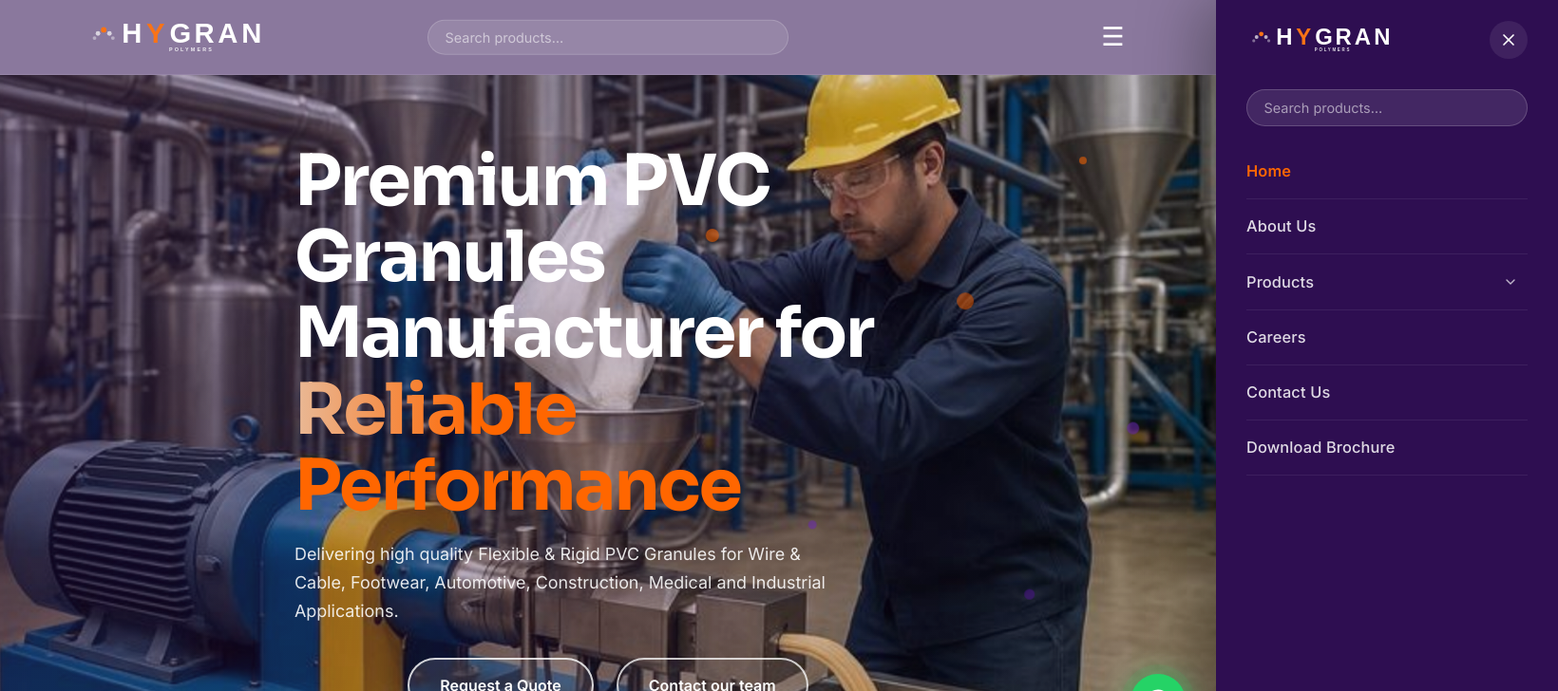
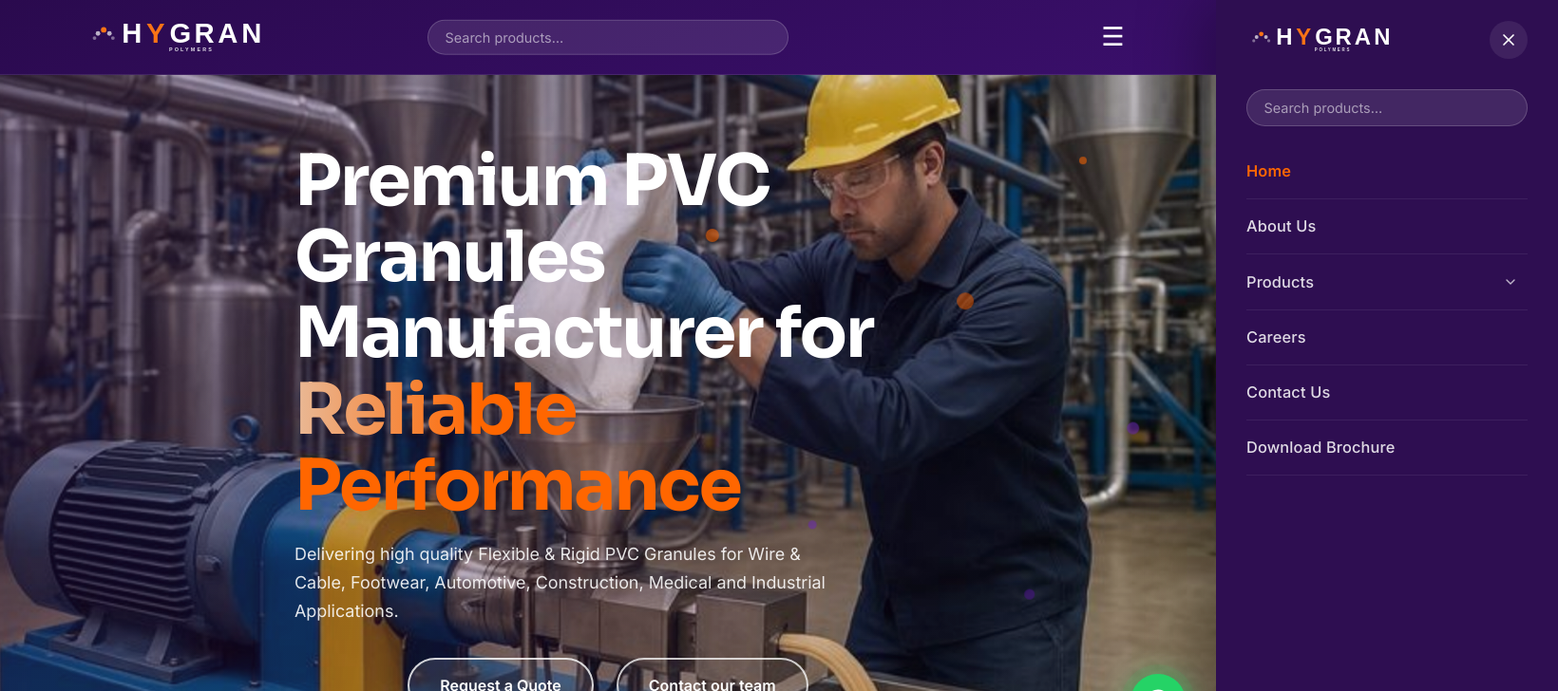
Before and after one commit to sainath31/hygran-polymers, a React (Vite) app: page / in a window 1280 px wide. Shown: the top 728 px of the page at 95% size, 1640 px wide, since content can reach past the window. Built offline with nearby package versions, Linux system fonts and the light colour scheme.

Commit message:
Make navbar background match footer dark purple

```diff
--- a/src/App.css
+++ b/src/App.css
@@ -3,16 +3,13 @@
   position: sticky;
   top: 0;
   z-index: 100;
-  background: rgba(42, 10, 78, 0.55);
-  backdrop-filter: blur(18px);
-  -webkit-backdrop-filter: blur(18px);
+  background: linear-gradient(160deg, var(--color-primary-deeper), var(--color-primary-dark));
   color: #fff;
   border-bottom: 1px solid rgba(255, 255, 255, 0.1);
-  transition: background 0.3s, box-shadow 0.3s;
+  transition: box-shadow 0.3s;
 }
 
 .navbar.scrolled {
-  background: rgba(42, 10, 78, 0.97);
   box-shadow: 0 8px 28px rgba(42, 10, 78, 0.4);
 }
 
```
